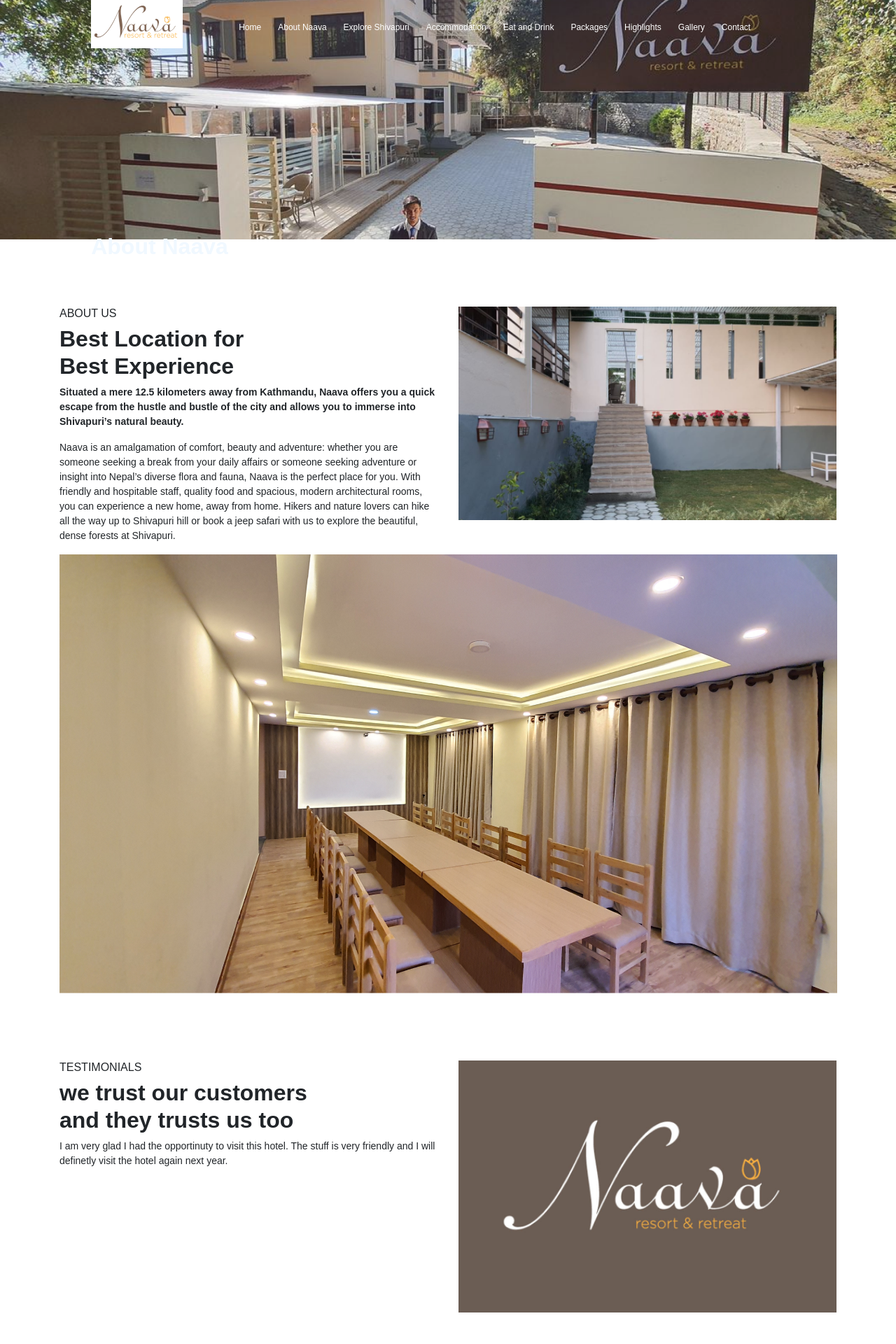
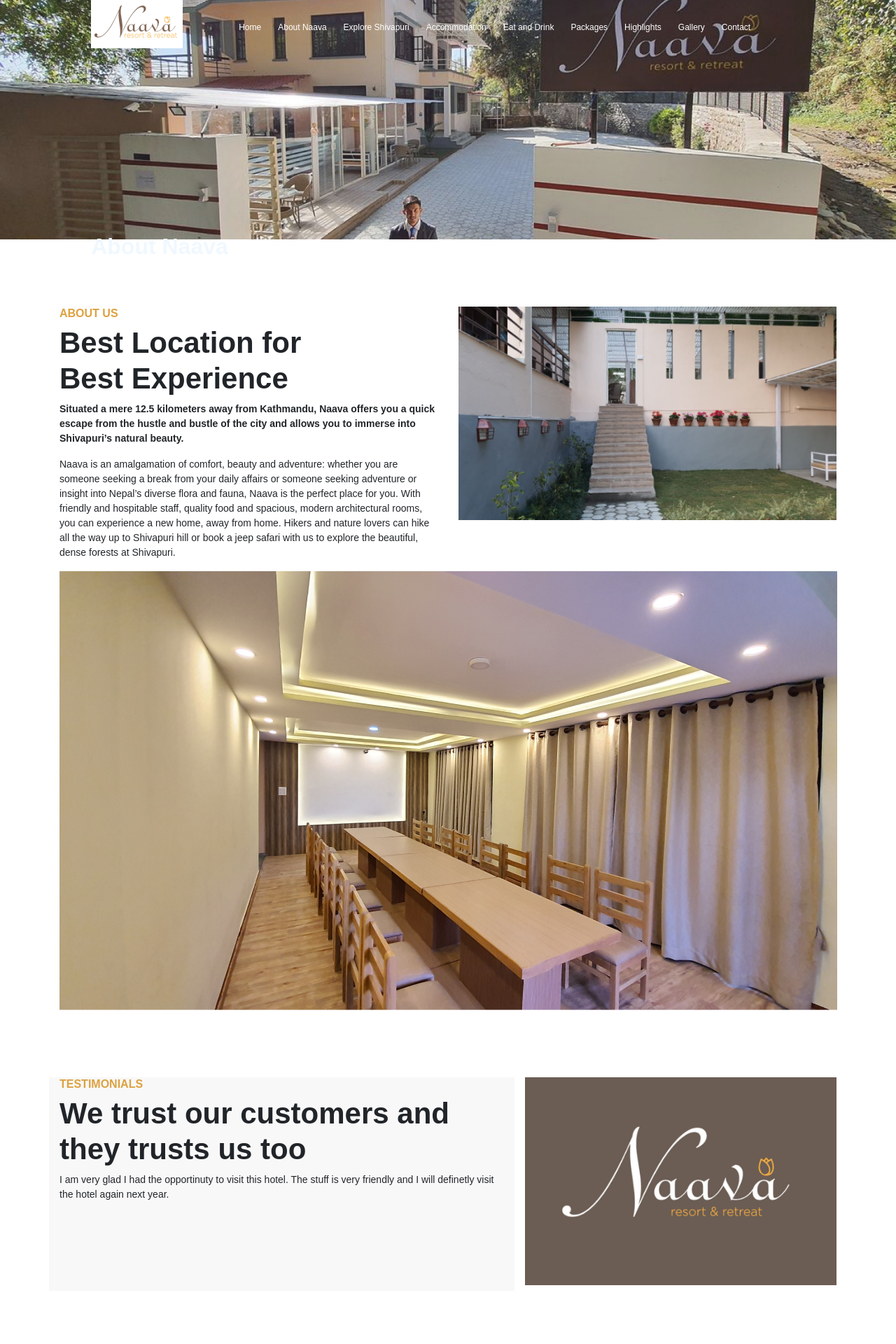
Before and after one commit to Birajramtel/naava_hotel, a PHP site: page /about.php in a window 1280 px wide. Shown: the top 1920 px of the page at 70% size. Run offline with PHP 8.4, Linux system fonts and the light colour scheme.

Commit message:
Changes made in all

```diff
--- a/about.php
+++ b/about.php
@@ -4,8 +4,8 @@
 <div class="container mt-5 ">
     <div class="row mt-5">
         <div class="col-6 mt-5">
-                <h6>ABOUT US</h6>
-                <h2> <strong>Best Location for <br> Best Experience </strong></h2>
+            <h6 class="Header_6"><strong>ABOUT US</strong></h6>
+            <h2 class="Header_2"><strong><b> Best Location for <br> Best Experience</b></strong></h2>
             <p>
                 <strong>
                     Situated a mere 12.5
@@ -39,17 +39,17 @@
         <img src="img/Seminar Hall from Back side 1.png" alt="">
     </div>
 </div>
-    <div class="container mt-5">
-        <div class="row mt-5">
-            <div class="col-6 mt-5">
-                <h6>TESTIMONIALS</h6>
-                <h2> <strong>we trust our customers<br>and they trusts us too </strong></h2>
+<div class="container mt-5 testimonial">
+    <div class="row mt-5 bg_test">
+        <div class="col-7 mt-5 testimonials">
+            <h6 class="Header_6"><strong>TESTIMONIALS</strong></h6>
+            <h2 class="Header_2"> <strong><b> We trust our customers and they trusts us too</b></strong></h2>
             <p>
                 I am very glad I had the opportinuty to visit this hotel. The stuff is very friendly
                 and I will definetly visit the hotel again next year.
             </p>
         </div>
-            <div class="col-6 mt-5 pb-2">
+        <div class="col-5 mt-5 pb-2">
             <img src="img/Naava Brown BG Logo 1.png" class="img-fluid" alt="Naava Brown BG logo" width="100%">
         </div>
     </div>
--- a/css/style.css
+++ b/css/style.css
@@ -1,69 +1,69 @@
-*{
+* {
   margin: 0;
   padding: 0;
   box-sizing: border-box;
 }
-body{
+body {
   font-family: "adobe-clean", sans-serif;
   font-size: 14px;
 }
-.Header{
+.Header {
   position: relative;
 }
-.Header_Logo_Content{
+.Header_Logo_Content {
   position: absolute;
   top: 0%;
   left: 9%;
 }
-.Header_Content{
+.Header_Content {
   position: absolute;
   top: 20%;
   left: 15%;
 }
-.Header_Content_Paragraph{
+.Header_Content_Paragraph {
   position: absolute;
   bottom: 45%;
   left: 9%;
   font-size: large;
   color: aliceblue;
 }
-.Section_Hero{
+.Section_Hero {
   position: relative;
 }
-.Section_Hero_Inside{
+.Section_Hero_Inside {
   position: absolute;
   top: 25%;
-    left:5%;
+  left: 5%;
 }
-.footer_hero{
+.footer_hero {
   background-color: black;
   width: 100%;
 }
 /* Paragraph align center */
-.paragraph_align{
+.paragraph_align {
   text-align: justify;
 }
-.Header_hero{
+.Header_hero {
   position: relative;
   background-color: #000;
 }
-.Header_Hero_Image{
+.Header_Hero_Image {
   background-color: #000;
   opacity: 0.9;
   background-size: cover;
 }
 /* Header Changes */
 
-.Header{
+.Header {
   position: relative;
   background-color: #000;
 }
-.navbar-expand-lg .navbar-nav .nav-link.nav_text{
-    color: #FFF;
+.navbar-expand-lg .navbar-nav .nav-link.nav_text {
+  color: #fff;
   font-size: 12px;
 }
-.Header::before{
-    content: ' ';
+.Header::before {
+  content: " ";
   display: block;
   position: absolute;
   left: 0;
@@ -75,44 +75,44 @@ body{
   background-size: cover;
 }
 /* Header 1 Text */
-.header_1{
+.header_1 {
   font-size: 62px;
   font-weight: 50px;
 }
 /* Header 2 Text */
-.Header_2{
+.Header_2 {
   font-size: 42px;
 }
-.Header_2_white{
+.Header_2_white {
   font-size: 42px;
-    color: #FFF;
+  color: #fff;
 }
 /* Header 6 Text */
-.Header_6{
-    color: #DDA140;
+.Header_6 {
+  color: #dda140;
 }
 
 /* White text on Footer  */
-.white_text{
-    color: #FFF;
+.white_text {
+  color: #fff;
 }
 /* White text on Footer small  */
 
-.white_text_small{
-    color:#B1B1B1;
+.white_text_small {
+  color: #b1b1b1;
 }
 
 /* Package Header Center */
-.package_header{
-    text-align:center;
+.package_header {
+  text-align: center;
 }
 /* To make Package Image Transparent */
-.Section_Hero{
+.Section_Hero {
   position: relative;
   background-color: #000;
 }
-.Section_Hero::before{
-    content: ' ';
+.Section_Hero::before {
+  content: " ";
   display: block;
   position: absolute;
   left: 0;
@@ -140,12 +140,12 @@ border-radius: 50%;
 }
 
 .fa-facebook {
-background: #3B5998;
+  background: #3b5998;
   color: white;
 }
 
 .fa-twitter {
-background: #55ACEE;
+  background: #55acee;
   color: white;
 }
 
@@ -154,18 +154,18 @@ background: #dd4b39;
   color: white;
 }
 
-.listing_items .li .a{
+.listing_items .li .a {
   list-style: none;
 }
 
 /* Footer's Link  */
 .footer_link:link {
-color: #DDA140;
+  color: #dda140;
   background-color: transparent;
   text-decoration: none;
 }
 .footer_link:hover {
-color: #FFF;
+  color: #fff;
   background-color: transparent;
   text-decoration: underline;
 }
@@ -178,31 +178,36 @@ text-decoration: underline;
 /* Bread crumb menu  */
 ul.breadcrumb {
   list-style: none;
-  background-color:transparent;
+  background-color: transparent;
 }
 ul.breadcrumb li {
   display: inline;
   font-size: 14px;
 }
-ul.breadcrumb li+li:before {
+ul.breadcrumb li + li:before {
   padding: 8px;
-  color: #FFF;
+  color: #fff;
   content: " |\00a0";
 }
 ul.breadcrumb li a {
-  color: #FFF;
+  color: #fff;
   text-decoration: none;
 }
 ul.breadcrumb li a:hover {
-  color: #FFF;
+  color: #fff;
   text-decoration: underline;
 }
 
 /* gallery */
-.gallery__wrapper{
+.gallery__wrapper {
   display: flex;
   flex-wrap: wrap;
 }
-.gallery__wrapper a{
-    width:calc(100% / 4);
+.gallery__wrapper a {
+  width: calc(100% / 4);
 }
+
+/* Testimonial  */
+.testimonial .bg_test .testimonials {
+  background-color: #f8f8f8;
+}
--- a/includes/footer.php
+++ b/includes/footer.php
@@ -15,7 +15,7 @@
             <a><img src="img/Seminar_final.png" class="float-right" alt="Seminar Hall"></a>
         </div>
         <footer class="footer_hero">
-            <div class="container mt-5 pl-5">
+            <div class="container pl-5">
                 <div class="row ml-3 mb-5">
                     <div class="col-4 mt-5">
                         <h2 class="white_text pb-2"> <strong>Naava Resort and Retreat </strong></h2>
@@ -62,4 +62,5 @@
             </div>
         </footer>
         </body>
+
         </html>
```
Also changed, not shown: eat_and_drink.php (+7 -4 lines), img/eat_and_drink_1.png, img/eat_and_drink_2.png, img/eat_and_drink_3.png. Lines whose indentation alone changed are shown as unchanged.
